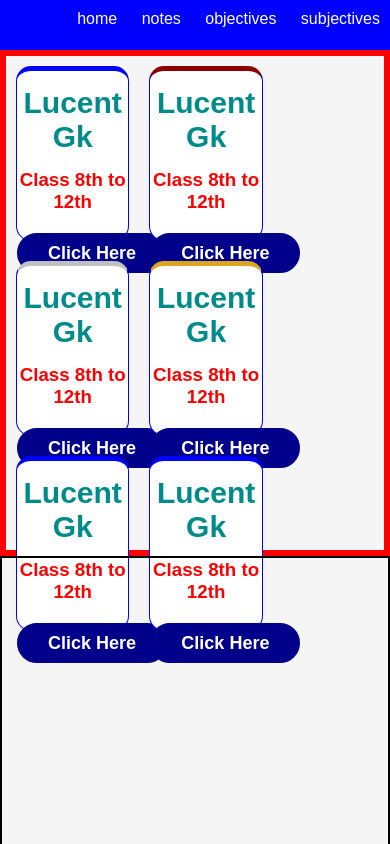
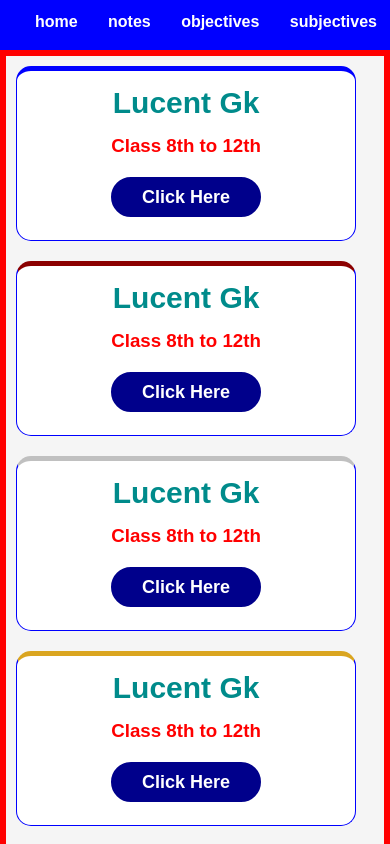
Before and after one commit to RahulKumarOfficial/demodsc, a plain HTML site: page index.html in a window 390 px wide. Shown: the top 844 px of the page. Drawn offline with Linux system fonts and the light colour scheme.

Commit message:
Update index.html

```diff
--- a/index.html
+++ b/index.html
@@ -1,4 +1,3 @@
-
 <!DOCTYPE html>
 <html>
 <head>
@@ -12,6 +11,7 @@
 		padding: 0;
 		font-family: sans-serif;
 		background: whitesmoke;
+		height: auto;
 	}
 
 /* header css start */
@@ -41,6 +41,12 @@
 	color: white;
 	padding: 10px;
 	margin: 0;
+	height: 100%;
+	width: auto;
+	padding: 13px;
+cursor: pointer;
+font-weight: bold;
+
 
 
 }
@@ -58,7 +64,7 @@
 	}
 
 	.main_content{
-		height: 500px;
+		height: auto;
 width: 80%;
 box-sizing: border-box;
 float: left;
@@ -163,6 +169,16 @@
 }
 
 
+@media (max-width: 426px){
+	.main_content{
+		width: 100%;
+		}
+		.sidebar{
+		display: none;
+	}
+	.box{width: 90%;  }
+}
+
 </style>
 <body>
 
```
